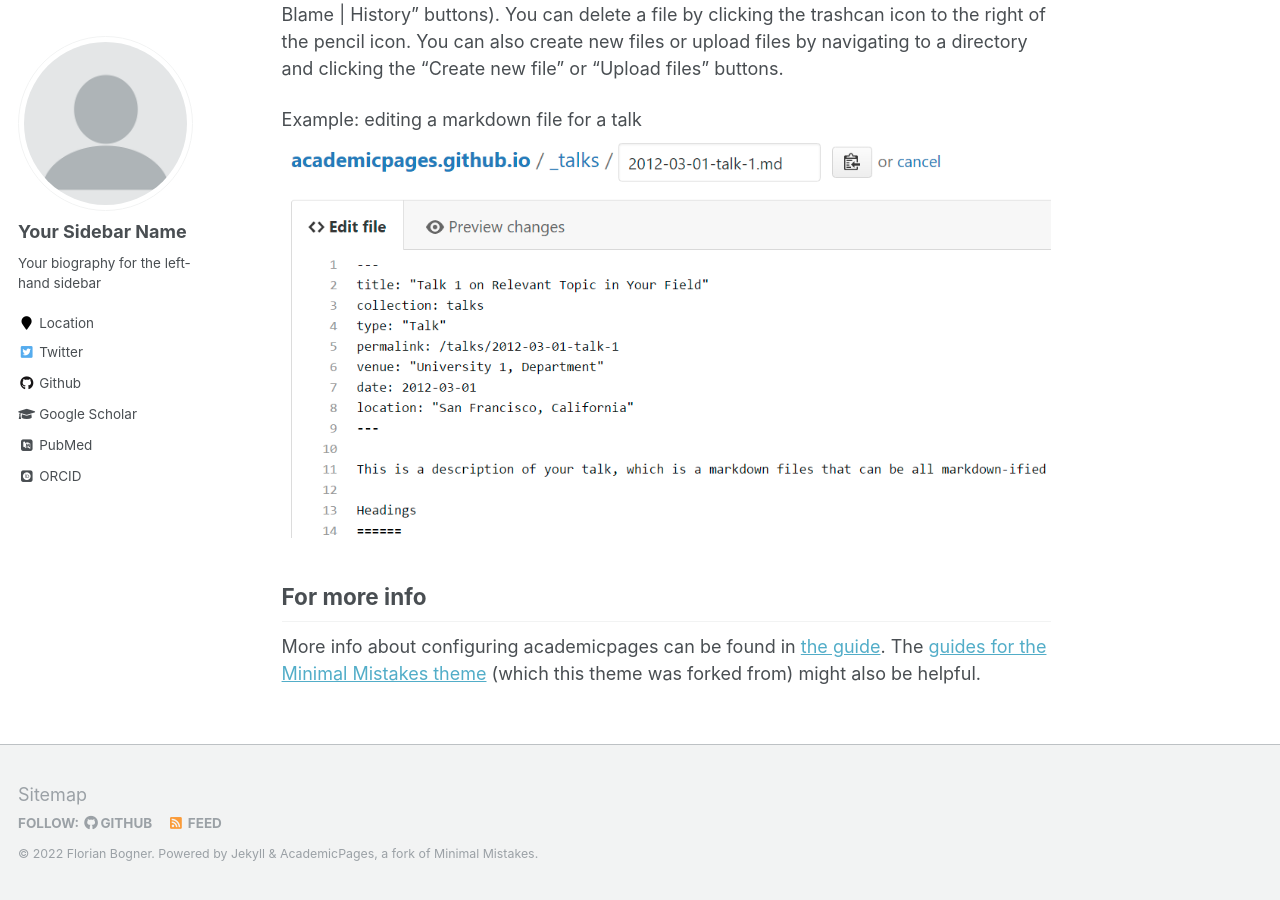
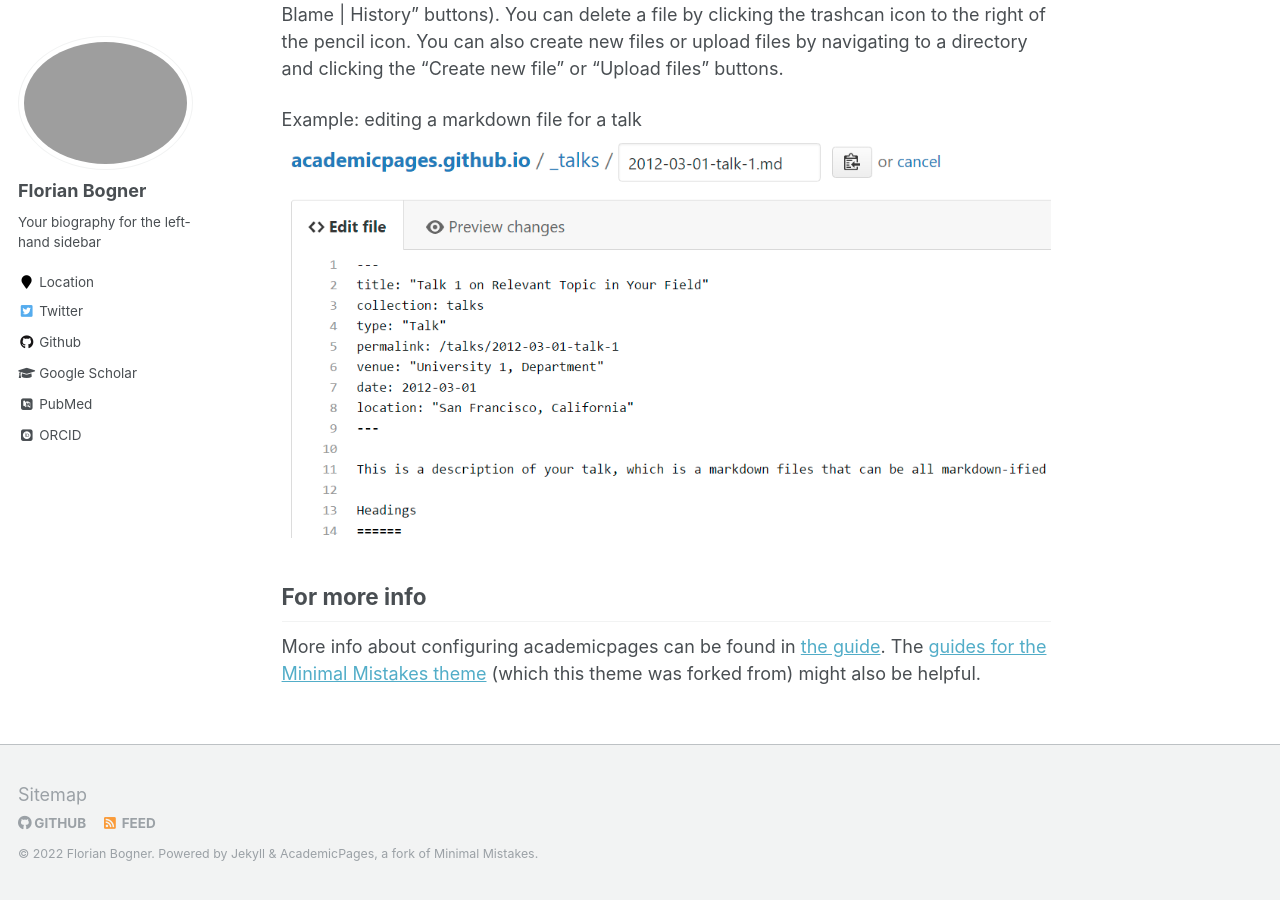
Before and after one commit to florian-bogner/Florian-Bogner.GitHub.io, a Jekyll site: the page built from _pages/about.md, in a window 1280 px wide and 900 px high, scrolled down 2463 px. Built offline with Jekyll 4.4.1, drawn with Linux system fonts in a browser that asks for light colours; some web fonts are replaced.

Commit message:
Change photo

```diff
--- a/_config.yml
+++ b/_config.yml
@@ -6,7 +6,7 @@
 # `jekyll serve`. If you change this file, please restart the server process.
 
 # Site Settings
-locale                   : "en-US"
+locale                   : "de-DE"
 title                    : "Florian Bogner / Site Title"
 title_separator          : "-"
 name                     : &name "Florian Bogner"
@@ -80,8 +80,8 @@ analytics:
 
 # Site Author
 author:
-  name             : "Your Sidebar Name"
-  avatar           : "profile.png"
+  name             : "Florian Bogner"
+  avatar           : "DSC02637_original.jpg"
   bio              : "Your biography for the left-hand sidebar"
   location         : "Location"
   employer         :
```
Also changed, not shown: 1 other file.
